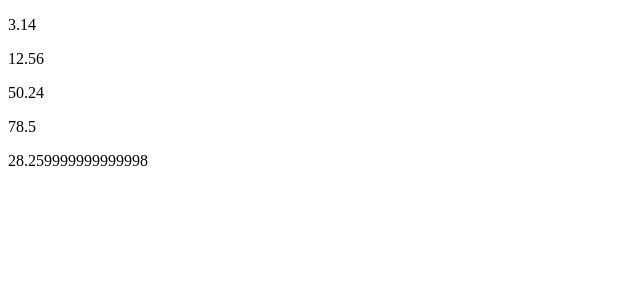
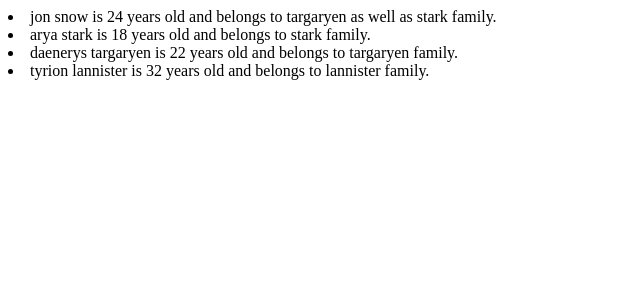
Before and after one commit to Yash-D-Wanth/react, a React (Vite) app in the folder reactApp/: page / in a window 1280 px wide. Shown: the top 300 px of the page, without its empty margins (0-640 px from the left). Built offline with nearby package versions, Linux system fonts and the light colour scheme.

Commit message:
components rendering

```diff
--- a/reactApp/src/App.jsx
+++ b/reactApp/src/App.jsx
@@ -6,7 +6,8 @@
 // import Event from './Functional/Event'
 // import Array from "./Functional/Array"
 // import Objects from "./Functional/Objects"
-import Map from './Functional/Map'
+// import Map from './Functional/Map'
+import List from './Functional/List'
 function App() {
     // const person=["davy D jones","joyboy","monkey D luffy"]                 {array}
 
@@ -18,7 +19,8 @@ function App() {
     // }
   return (
     <>
-      <Map />
+      <List />
+      {/* <Map /> */}
       {/* <Props name="React Develope */}
       {/* <State /> */}
       {/* <Event /> */}
--- /dev/null
+++ b/reactApp/src/Functional/Components.jsx
@@ -0,0 +1,11 @@
+import React from 'react'
+
+function Components(props) {
+  return (
+    <>
+    <li>{props.name} is {props.age} years old and belongs to {props.blood} family.</li>
+    </>
+  )
+}
+
+export default Components
--- /dev/null
+++ b/reactApp/src/Functional/List.jsx
@@ -0,0 +1,17 @@
+import React from 'react'
+import Components from './Components'
+function List() {
+    const characters=[{name:"jon snow",age:24,blood:"targaryen as well as stark"},
+    {name:"arya stark",age:18,blood:"stark"},
+    {name:"daenerys targaryen",age:22,blood:"targaryen"},
+    {name:"tyrion lannister",age:32,blood:"lannister"}]
+  return (
+    <>
+    {characters.map((character)=>(
+        <Components name={character.name} age={character.age} blood={character.blood} key={character.name}/>
+    ))}
+    </>
+  )
+}
+
+export default List
```
